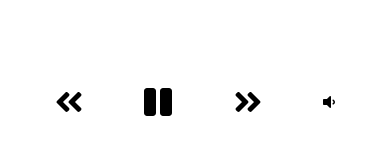
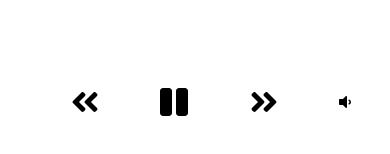
Before and after one commit to dekelohad/onlineMusicPlayer, a React (Create React App) app: page / in a window 390 px wide. Shown: the part 626-780 px from the top of the page. Built offline with nearby package versions, Linux system fonts and the light colour scheme.

Commit message:
modified style

```diff
--- a/src/styles/_musicPlayer.scss
+++ b/src/styles/_musicPlayer.scss
@@ -26,7 +26,7 @@
   justify-content: space-between;
   align-items: center;
   padding: 1rem;
-
+  margin-left:10rem;
   width: 40%;
   svg {
     cursor: pointer;
@@ -67,5 +67,12 @@ input[type="range"]::-webkit-slider-thumb {
   }
   .play-control {
     width: 80%;
+      margin-left:3rem;
   }
 }
+
+@media screen and (max-width: 450px) {
+  .play-control {
+      margin-left:2rem;
+  }
+}
```
